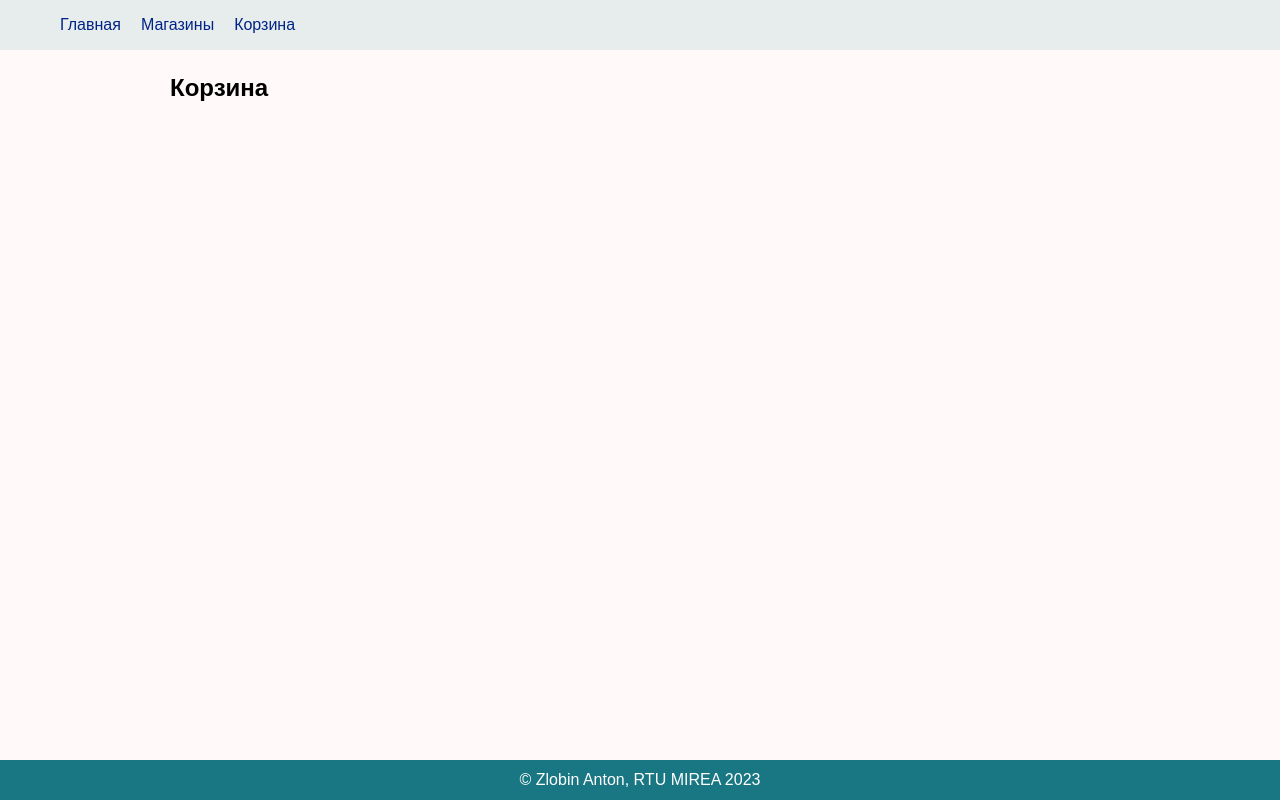
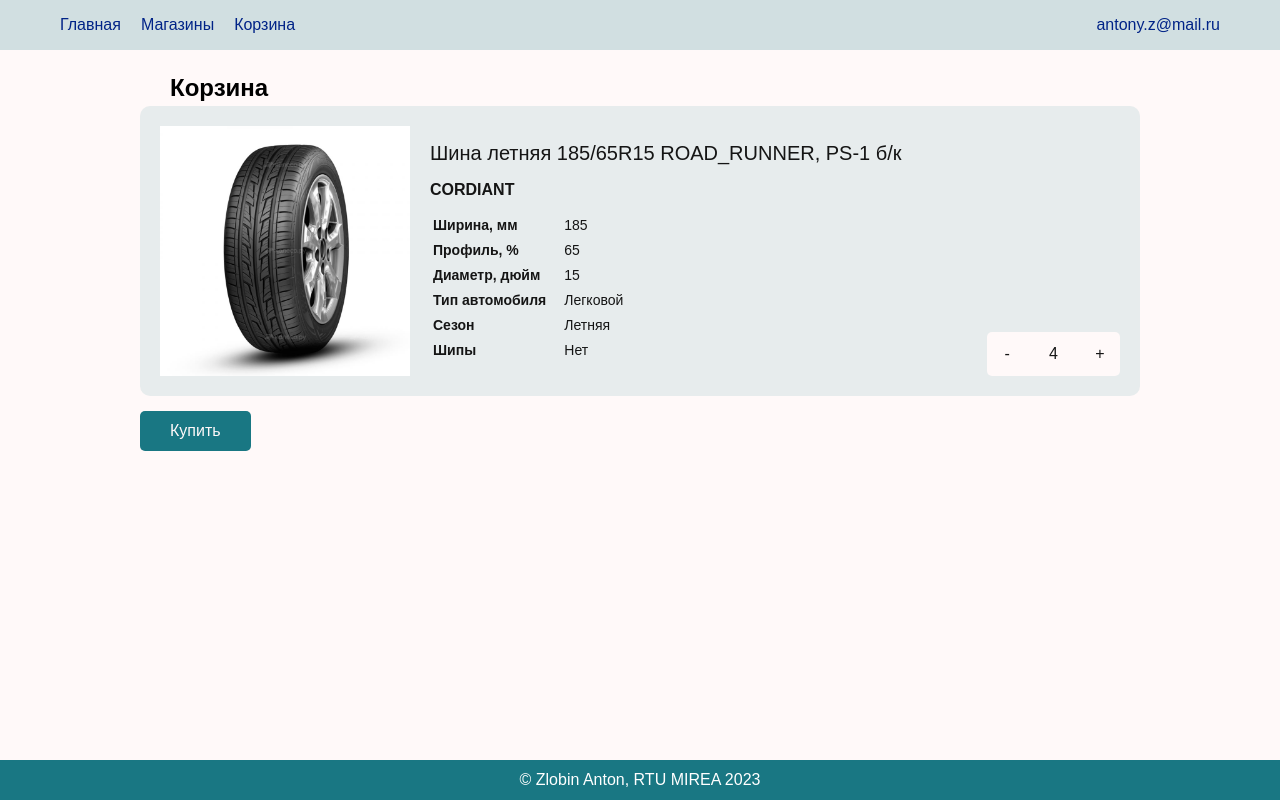
Before and after one commit to Dengodemon/RKSP_kurs, a React (Create React App) app: page /cart in a window 1280 px wide. Built offline with nearby package versions, Linux system fonts and the light colour scheme; a web font is replaced by a local one.

Commit message:
Frontend is ready

```diff
--- a/package.json
+++ b/package.json
@@ -7,6 +7,7 @@
     "@testing-library/react": "^13.4.0",
     "@testing-library/user-event": "^13.5.0",
     "express": "^4.18.2",
+    "mongodb": "^5.5.0",
     "react": "^18.2.0",
     "react-dom": "^18.2.0",
     "react-router-dom": "^6.11.1",
--- /dev/null
+++ b/src/components/cartedItem.jsx
@@ -0,0 +1,22 @@
+import React from 'react'
+import kama from "../imgs/kama.jpg";
+import Characteristics from "./characteristics";
+
+function CartedItem(props) {
+  return (
+    <div className="cartedItem">
+      <img src={props.tire.img} width="250px"/>
+      <div className="itemInfo">
+        <p className="itemName">{props.tire.name}</p>
+        <p className="brand">{props.tire.brand}</p>
+        <Characteristics tire={props.tire}/>
+      </div>
+      <div className="numberChanger">
+        <p className="plusOrMinus">-</p>
+        <p className="itemNumber">{props.tire.count}</p>
+        <p className="plusOrMinus">+</p>
+      </div>
+    </div>
+  )
+}
+export default CartedItem;
--- /dev/null
+++ b/src/components/characteristics.jsx
@@ -0,0 +1,33 @@
+import React from 'react'
+
+function Characteristics(props) {
+  return (
+    <table>
+      <tr>
+        <td className="characteristic">Ширина, мм</td>
+        <td>{props.tire.width}</td>
+      </tr>
+      <tr>
+        <td className="characteristic">Профиль, %</td>
+        <td>{props.tire.profile}</td>
+      </tr>
+      <tr>
+        <td className="characteristic">Диаметр, дюйм</td>
+        <td>{props.tire.diameter}</td>
+      </tr>
+      <tr>
+        <td className="characteristic">Тип автомобиля</td>
+        <td>{props.tire.carType}</td>
+      </tr>
+      <tr>
+        <td className="characteristic">Сезон</td>
+        <td>{props.tire.season}</td>
+      </tr>
+      <tr>
+        <td className="characteristic">Шипы</td>
+        <td>{props.tire.spikes}</td>
+      </tr>
+    </table>
+  )
+}
+export default Characteristics;
--- a/src/components/header.jsx
+++ b/src/components/header.jsx
@@ -10,7 +10,7 @@
           <Link className="navLink" to="/shops">Магазины</Link>
           <Link className="navLink" to="/cart">Корзина</Link>
       </nav>
-      <p className="user">{props.username}</p>
+      <Link className="navLink" to="/signIn">antony.z@mail.ru</Link>
     </header>
   )
 }
--- a/src/components/itemCard.jsx
+++ b/src/components/itemCard.jsx
@@ -3,6 +3,7 @@
 import goodyear from "../imgs/goodyear.jpg"
 import kama from "../imgs/kama.jpg"
 import pirelli from "../imgs/pirelli.jpg"
+import Characteristics from "./characteristics";
 
 function ItemCard (props) {
   let buyButton = {text: "Купить"}
@@ -12,32 +13,7 @@
       <img src={props.tire.img} alt=""/>
       <p className="itemName">{props.tire.name}</p>
       <p className="brand">{props.tire.brand}</p>
-      <table>
-        <tr>
-          <td className="characteristic">Ширина, мм</td>
-          <td>{props.tire.width}</td>
-        </tr>
-        <tr>
-          <td className="characteristic">Профиль, %</td>
-          <td>{props.tire.profile}</td>
-        </tr>
-        <tr>
-          <td className="characteristic">Диаметр, дюйм</td>
-          <td>{props.tire.diameter}</td>
-        </tr>
-        <tr>
-          <td className="characteristic">Тип автомобиля</td>
-          <td>{props.tire.carType}</td>
-        </tr>
-        <tr>
-          <td className="characteristic">Сезон</td>
-          <td>{props.tire.season}</td>
-        </tr>
-        <tr>
-          <td className="characteristic">Шипы</td>
-          <td>{props.tire.spikes}</td>
-        </tr>
-      </table>
+      <Characteristics tire={props.tire} />
       <p className="cost">{props.tire.cost} руб.</p>
       <div className="buttonContainer">
         <Button button={buyButton}/>
--- a/src/components/textInput.jsx
+++ b/src/components/textInput.jsx
@@ -2,7 +2,8 @@
 
 function TextInput(props) {
   return (
-    <input name={props.form.name}
+    <input type={props.form.type}
+           name={props.form.name}
            placeholder={props.form.placeholder}
            maxLength={props.form.maxLength}
     />
--- a/src/pages/cart.jsx
+++ b/src/pages/cart.jsx
@@ -1,9 +1,32 @@
 import React from 'react'
+import kama from "../imgs/kama.jpg"
+import cordiant from "../imgs/cordiant.jpg";
+import Characteristics from "../components/characteristics";
+import Button from "../components/button";
+import CartedItem from "../components/cartedItem";
 
 function Cart () {
+  let cordSum185 = {
+    img: cordiant,
+    name: "Шина летняя 185/65R15 ROAD_RUNNER, PS-1 б/к",
+    brand: "CORDIANT",
+    width: 185,
+    profile: 65,
+    diameter: 15,
+    carType: "Легковой",
+    season: "Летняя",
+    spikes: "Нет",
+    cost: 3674,
+    count: 4
+  }
+  let butButton = {
+    text: "Купить"
+  }
   return (
     <div className="content-container">
       <h1>Корзина</h1>
+      <CartedItem tire={cordSum185} />
+      <Button button={butButton} />
     </div>
   )
 }
--- a/src/pages/notFound.jsx
+++ b/src/pages/notFound.jsx
@@ -2,7 +2,7 @@
 
 function NotFound() {
   return (
-    <p>Страница не найдена</p>
+    <h1>Страница не найдена</h1>
   )
 }
 export default NotFound;
--- a/src/pages/signIn.jsx
+++ b/src/pages/signIn.jsx
@@ -5,12 +5,14 @@
 
 function SignIn() {
   let mailForm = {
+    type: "text",
     label: "Адрес электронной почты",
     name: 'mail',
     placeholder: 'your_mail@email.com',
     maxLength: 70
   }
   let passwordForm = {
+    type: "password",
     label: "Пароль",
     name: 'password',
     placeholder: '••••••••',
--- a/src/style/mainStyle.css
+++ b/src/style/mainStyle.css
@@ -17,7 +17,7 @@
             var(--ac_r),
             var(--ac_g),
             var(--ac_b),
-            0.1);
+            0.2);
     margin-bottom: 20px;
 }
 
@@ -113,18 +113,11 @@
     padding: 15px 0;
 }
 
-.address {
-    font-weight: bolder;
-}
-
-.itemsContainer {
-    display: flex;
-    flex-wrap: wrap;
-    width: 100%;
-}
 .itemCard {
-    min-width: 250px;
-    width: calc(100%/2 - 50px);
+    flex-shrink: 1;
+    flex-grow: 1;
+    flex-basis: 300px;
+    min-width: 200px;
     max-width: 450px;
     border-radius: 10px;
     padding: 15px;
@@ -132,8 +125,17 @@
             var(--ac_r),
             var(--ac_g),
             var(--ac_b),
-            0.05);
+            0.1);
     margin: 10px;
+}
+
+.address {
+    font-weight: bolder;
+}
+.itemsContainer {
+    display: flex;
+    flex-wrap: wrap;
+    width: 100%;
 }
 
 .itemName {
@@ -144,6 +146,7 @@
 .subway {
     margin-bottom: 5px;
     font-size: 14px;
+    color: var(--main-color);
 }
 
 .brand {
@@ -170,8 +173,59 @@
     justify-content: space-between;
 }
 
+
+.cartedItem {
+    display: flex;
+    flex-direction: row;
+    align-items: center;
+    flex-wrap: wrap;
+    width: calc(100% - 40px);
+    background: rgba(
+            var(--ac_r),
+            var(--ac_g),
+            var(--ac_b),
+            0.1);
+    padding: 20px;
+    border-radius: 10px;
+}
+
+.itemInfo {
+    flex-basis: 300px;
+    flex-shrink: 1;
+    flex-grow: 1;
+    margin-left: 20px;
+    min-width: 250px;
+}
+
+.numberChanger {
+    display: flex;
+    flex-direction: row;
+    align-self: flex-end;
+    border-radius: 5px;
+    background-color: var(--backg-color);
+    margin-top: 5px;
+}
+.plusOrMinus {
+    width: 10px;
+    border-radius: 5px;
+    text-align: center;
+    padding: 10px 15px;
+    cursor: pointer;
+}
+.plusOrMinus:hover {
+    background: rgba(
+            var(--ac_r),
+            var(--ac_g),
+            var(--ac_b),
+            0.25);
+}
+
+.itemNumber {
+    padding: 10px 22px;
+}
+
+
 h1 {
-
     margin-left: 30px;
     font-size: 24px;
 }
```
Also changed, not shown: src/App.css (deleted, +0 -38 lines), 1 other file (tests, documents, lock files or other folders).
